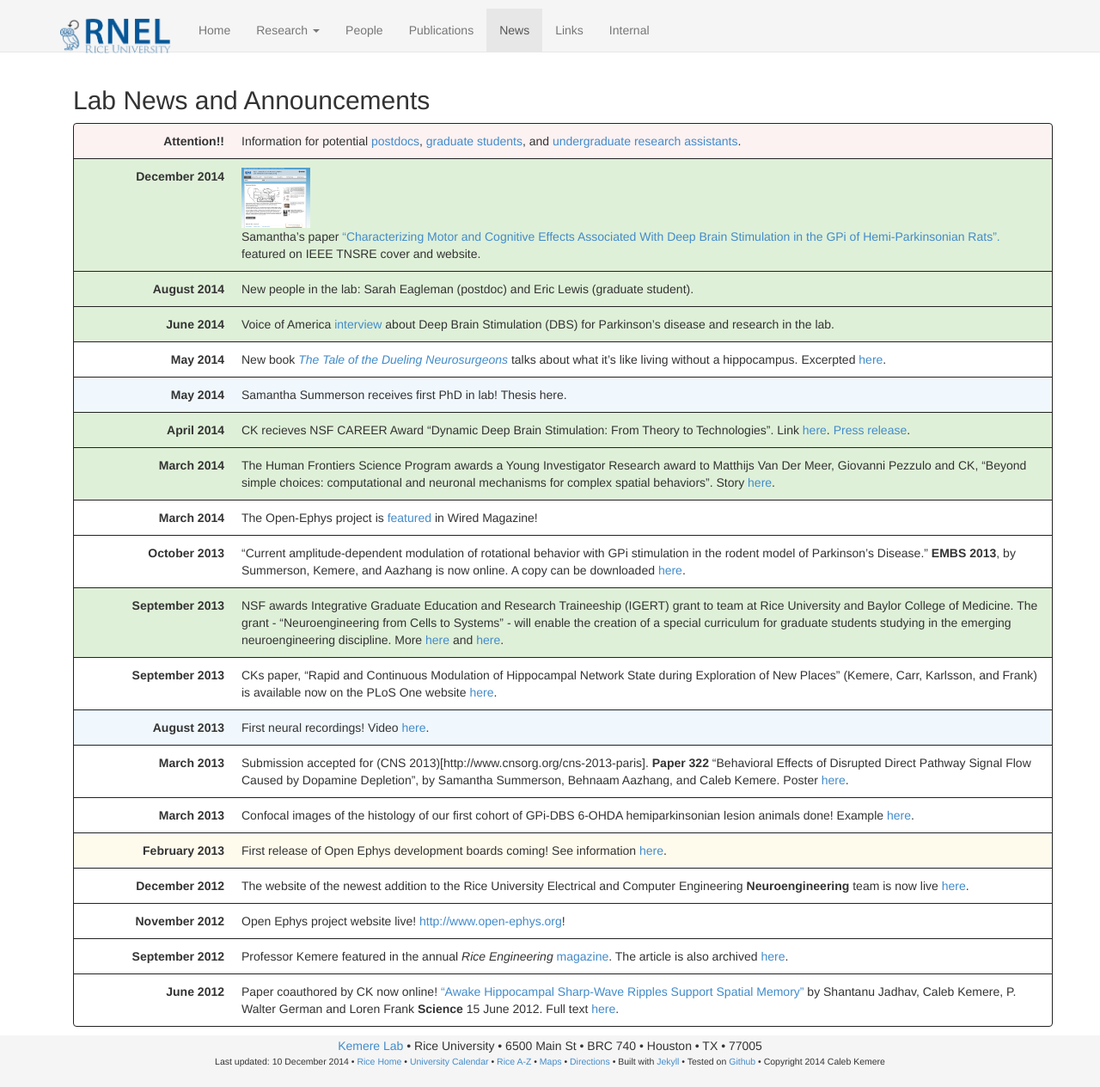
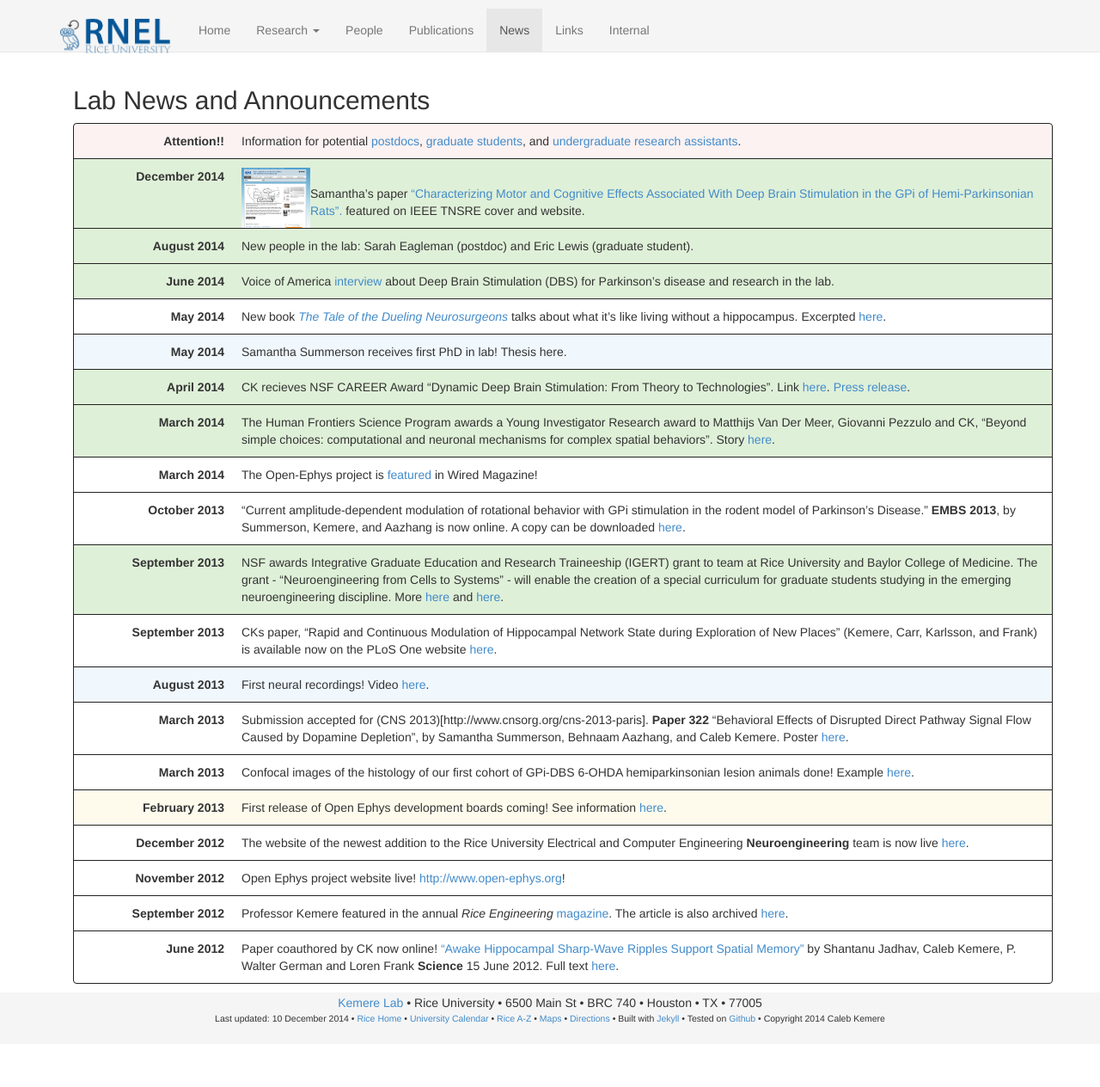
Before and after one commit to kemerelab/kemerelab.github.io, a Jekyll site: the page built from news/index.md, in a window 1280 px wide. Shown: the whole page at 86% size. Built offline with Jekyll 4.4.1, drawn with Linux system fonts in a browser that asks for light colours; nearby versions of some CDN libraries; after the commit the page ends 1214 px from its top, so only the background shows below that.

Commit message:
Update index.md

```diff
--- a/news/index.md
+++ b/news/index.md
@@ -15,7 +15,7 @@ __Attention!!__
 {: .callout-danger}
 
 December 2014
-:  <img src="/gallery/TNSRE_Feature.png" style="width: 80px;"/> <br /> Samantha's paper ["Characterizing Motor and Cognitive Effects Associated With Deep Brain Stimulation in the GPi of Hemi-Parkinsonian Rats".](/pubs/assets/Summerson, Aazhang, Kemere - IEEE transactions on neural systems and rehabilitation engineering 2014.pdf) featured on IEEE TNSRE cover and website.
+:  <img src="/gallery/TNSRE_Feature.png" style="width: 80px; float:left;"/> <br /> Samantha's paper ["Characterizing Motor and Cognitive Effects Associated With Deep Brain Stimulation in the GPi of Hemi-Parkinsonian Rats".](/pubs/assets/Summerson, Aazhang, Kemere - IEEE transactions on neural systems and rehabilitation engineering 2014.pdf) featured on IEEE TNSRE cover and website.
 {: .callout-success}
 
 August 2014
```
